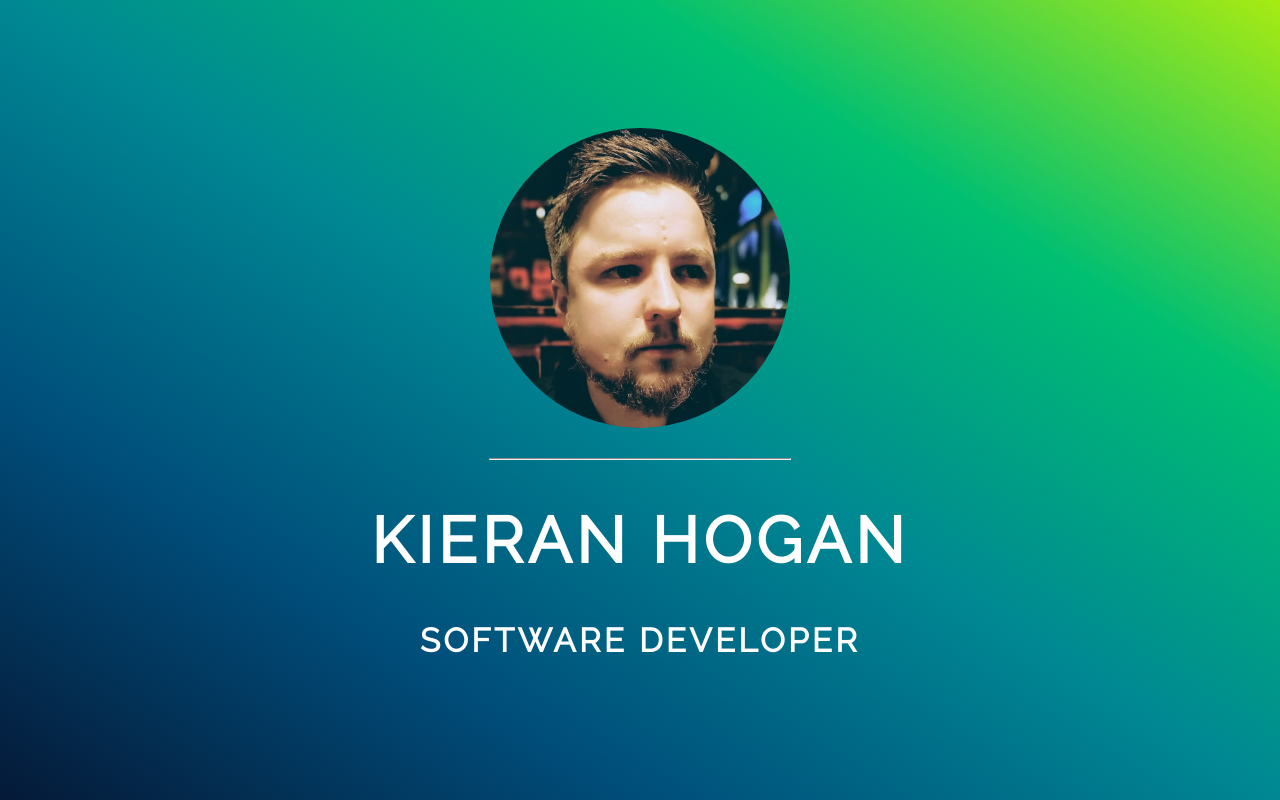
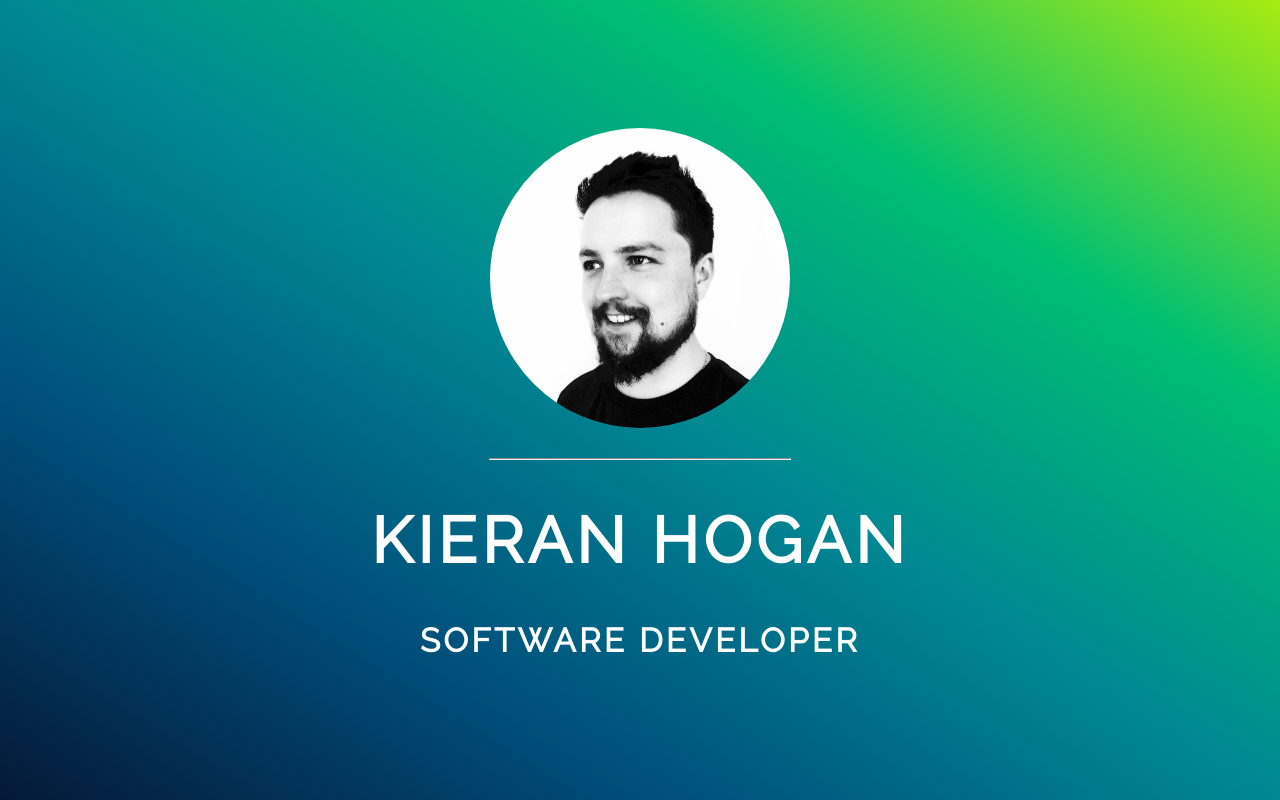
Before and after one commit to kieranhogan13/kieranhogan13.github.io, a plain HTML site: page index.html in a window 1280 px wide. Drawn offline with Linux system fonts and the light colour scheme.

Commit message:
Update image

```diff
--- a/index.html
+++ b/index.html
@@ -7,11 +7,11 @@
 		<link href="css/style.css" rel="stylesheet">
 		<link href="https://fonts.googleapis.com/css?family=Raleway&display=swap" rel="stylesheet">
 		<link rel="stylesheet" href="https://cdnjs.cloudflare.com/ajax/libs/font-awesome/4.7.0/css/font-awesome.min.css">
-   </head>
+	</head>
    <body class="gradient">
 		<div class="centre">
 			<a href="https://ie.linkedin.com/in/kieranhogan13">
-				<img class="avatar" src="images/me.jpeg" alt="Avatar">
+				<img class="avatar" src="images/me.jpg" alt="Profile">
 			</a>
 			<hr class="line">
 			<div class="name">
```
Also changed, not shown: images/me.jpeg (deleted), images/me.jpg (added), js/script.js (added).
